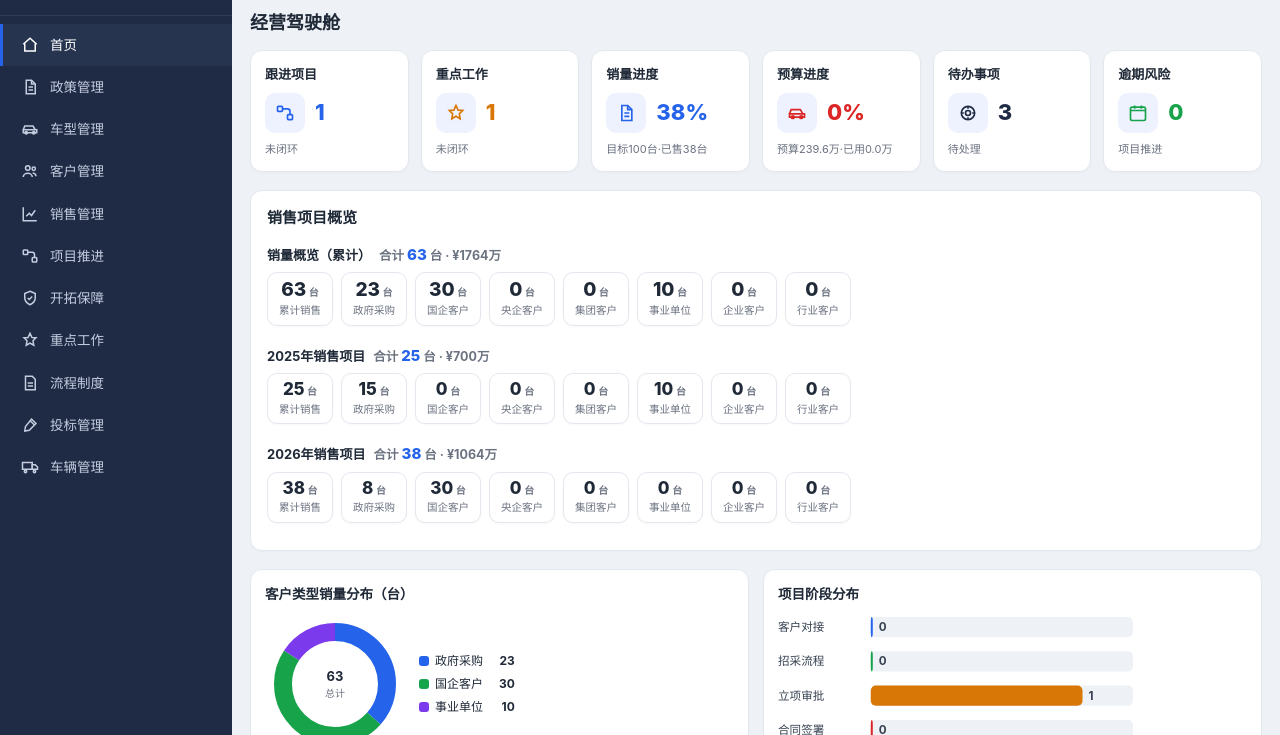
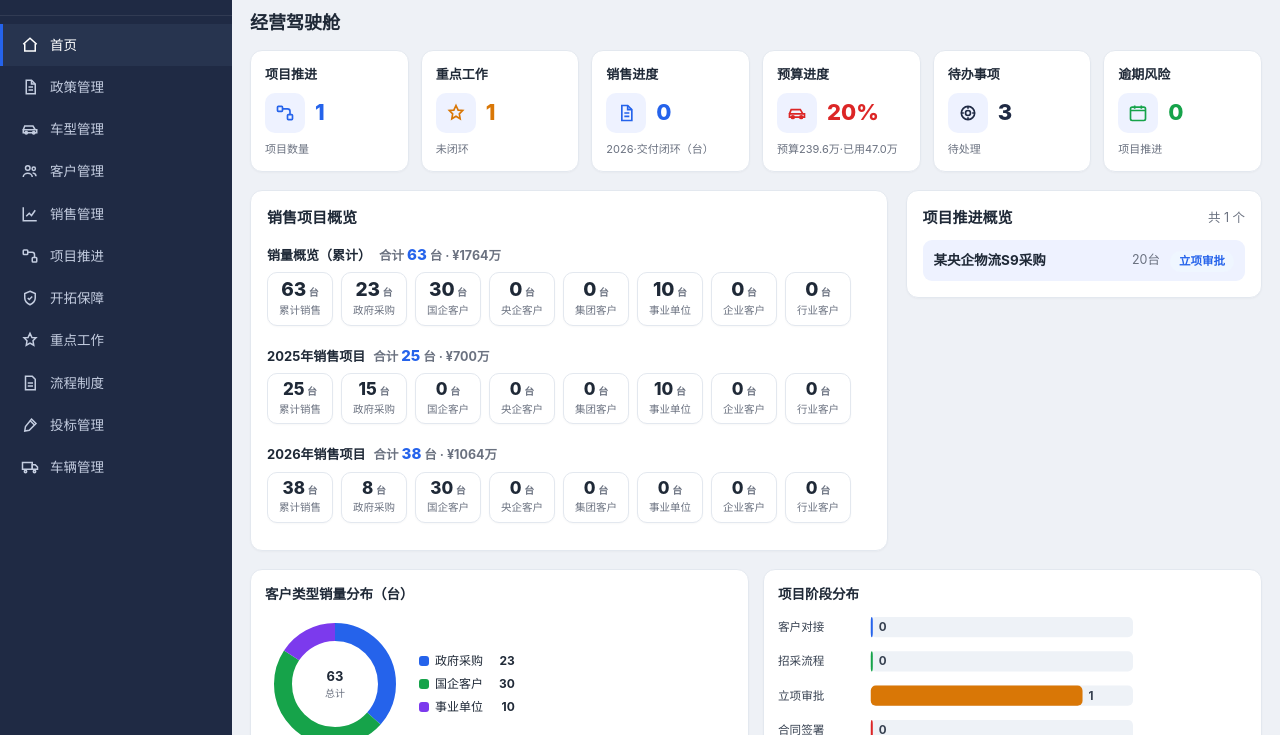
Before and after one commit to Mindwander-JHF/xiangjie-workbench, a plain HTML site: page index.html in a window 1280 px wide. Shown: the part 65-800 px from the top of the page. Drawn offline with Linux system fonts and the light colour scheme.

Commit message:
首页驾驶舱指标与布局调整

```diff
--- a/index.html
+++ b/index.html
@@ -91,6 +91,14 @@
   .yr-sub{font-size:12px;color:var(--sub);margin-top:6px}
   /* today card */
   .today-card{background:var(--card);border:1px solid var(--line);border-radius:12px;padding:16px 18px;box-shadow:0 1px 2px rgba(0,0,0,.03)}
+  .home-dual{display:flex;gap:18px;align-items:flex-start;margin-bottom:18px}
+  .home-dual .sales-ov{flex:0 1 auto;width:clamp(440px,63%,760px)}
+  .home-dual .proj-ov{flex:1 1 auto;min-width:0}
+  .proj-mini{list-style:none;margin:0;padding:0;display:flex;flex-direction:column;gap:8px}
+  .proj-mini li{display:flex;align-items:center;gap:10px;padding:9px 11px;background:var(--chip);border-radius:9px;min-width:0}
+  .proj-mini .pn{flex:1 1 auto;min-width:0;font-weight:700;font-size:13.5px;color:var(--text);overflow:hidden;text-overflow:ellipsis;white-space:nowrap}
+  .proj-mini .pq{flex:0 0 auto;font-size:12.5px;color:var(--sub);white-space:nowrap}
+  .proj-mini .pt{flex:0 0 auto}
   .today-head{display:flex;align-items:center;justify-content:space-between;margin-bottom:10px}
   .today-head span:first-child{font-size:15px;font-weight:700}
   .badge{font-size:12px;padding:3px 10px;border-radius:20px;font-weight:600}
@@ -194,6 +202,8 @@
     .btn{padding:7px 11px;font-size:12.5px}
     .view{padding:14px}
     .kpi-grid{grid-template-columns:repeat(2,1fr)}
+    .home-dual{flex-direction:column}
+    .home-dual .sales-ov{width:100%}
     .card-grid{grid-template-columns:1fr}
     .yr-grid{grid-template-columns:1fr}
   }
@@ -661,14 +671,17 @@ function yearAmt(year){return (state.purchaseCustomers||[]).filter(p=>p.年度==
 function allAmt(){return (state.purchaseCustomers||[]).reduce((a,b)=>a+Number(b.开票金额||b.销售价格||0),0);}
 /* 销售概览已合并为 renderHome 中的统一底框（见「销售项目概览」），旧 helper boxedSales/bareSales 停用 */
 function homeMetrics(){
-  const projN=(state.projects||[]).filter(p=>p.项目进度!=='车辆交付').length;
+  const projects=(state.projects||[]);
+  const projTotal=projects.length;
+  const projActive=projects.filter(p=>p.项目进度!=='车辆交付').length;
   const keyN=(state.keyProjects||[]).filter(k=>k.状态!=='已完成').length;
   const evN=(state.events||[]).filter(e=>e.状态!=='已完成').length;
-  const overdueN=(state.projects||[]).filter(projOverdue).length;
+  const overdueN=projects.filter(projOverdue).length;
   const pur26=(state.purchaseCustomers||[]).filter(p=>p.年度==='2026');
   const salesB=pur26.reduce((a,b)=>a+Number(b.采购数量||b.数量||0),0);
-  const budgetB=pur26.reduce((a,b)=>a+Number(b.预算金额||0),0)/10000;
-  return {projN,keyN,evN,overdueN,salesB,budgetB,salesPct:SALES_TARGET?Math.round(salesB/SALES_TARGET*100):0,budgetPct:BUDGET_TARGET?Math.round(budgetB/BUDGET_TARGET*100):0,todo:projN+keyN+evN};
+  const deliveredN=pur26.filter(p=>p.销售状态==='交付闭环').length;
+  const budgetB=pur26.reduce((a,b)=>a+Number(b.分担预算||0),0)/10000;
+  return {projTotal,projActive,keyN,evN,overdueN,salesB,deliveredN,budgetB,salesPct:SALES_TARGET?Math.round(salesB/SALES_TARGET*100):0,budgetPct:BUDGET_TARGET?Math.round(budgetB/BUDGET_TARGET*100):0,todo:projActive+keyN+evN};
 }
 function renderHome(){
   let h=`<div class="home">`;
@@ -676,9 +689,9 @@ function renderHome(){
   // 置顶项目面板（6项）
   const m=homeMetrics();
   const panel=[
-    {n:m.projN,l:'跟进项目',sub:'未闭环',c:'var(--primary)',i:ICON.projects},
+    {n:m.projTotal,l:'项目推进',sub:'项目数量',c:'var(--primary)',i:ICON.projects},
     {n:m.keyN,l:'重点工作',sub:'未闭环',c:'var(--amber)',i:ICON.keyProjects},
-    {n:m.salesPct+'%',l:'销量进度',sub:`目标${SALES_TARGET}台·已售${m.salesB}台`,c:m.salesPct>=100?'var(--green)':'var(--primary)',i:ICON.policies},
+    {n:m.deliveredN,l:'销售进度',sub:'2026·交付闭环（台）',c:'var(--primary)',i:ICON.policies},
     {n:m.budgetPct+'%',l:'预算进度',sub:`预算${BUDGET_TARGET}万·已用${m.budgetB.toFixed(1)}万`,c:m.budgetPct>=100?'var(--green)':'var(--red)',i:ICON.models},
     {n:m.todo,l:'待办事项',sub:'待处理',c:'var(--navy)',i:ICON.developments},
     {n:m.overdueN,l:'逾期风险',sub:'项目推进',c:m.overdueN?'var(--red)':'var(--green)',i:ICON.events}
@@ -687,11 +700,27 @@ function renderHome(){
   h+=`<div class="kpi-grid">`+panel.map(k=>`<div class="kpi"><div class="kpi-title">${k.l}</div><div class="kpi-main"><div class="kpi-ico" style="color:${k.c}">${k.i}</div><div class="kpi-n" style="color:${k.c}">${k.n}</div></div><div class="kpi-sub">${k.sub}</div></div>`).join('')+`</div>`;
   // 销量概览 + 2025 + 2026 销售项目，统一放入一个底框
   const smT=salesMetrics(null), sm25=salesMetrics('2025'), sm26=salesMetrics('2026');
-  h+=`<div class="yr-card" style="margin-bottom:18px"><div class="yr-head"><h3>销售项目概览</h3></div>`
+  h+=`<div class="home-dual">`;
+  h+=`<div class="yr-card sales-ov"><div class="yr-head"><h3>销售项目概览</h3></div>`
     +`<div class="sales-block"><div class="sales-block-h">销量概览（累计）<span class="yr-total">合计 <b>${smT.累计}</b> 台 · ¥${shortMoney(allAmt())}</span></div>${salesMetricCards(smT,'overview')}</div>`
     +`<div class="sales-block"><div class="sales-block-h">2025年销售项目<span class="yr-total">合计 <b>${sm25.累计}</b> 台 · ¥${shortMoney(yearAmt('2025'))}</span></div>${salesMetricCards(sm25)}</div>`
     +`<div class="sales-block"><div class="sales-block-h">2026年销售项目<span class="yr-total">合计 <b>${sm26.累计}</b> 台 · ¥${shortMoney(yearAmt('2026'))}</span></div>${salesMetricCards(sm26)}</div>`
     +`</div>`;
+  const ps=(state.projects||[]);
+  h+=`<div class="yr-card proj-ov"><div class="yr-head"><h3>项目推进概览</h3><span class="yr-total">共 ${ps.length} 个</span></div>`;
+  if(!ps.length){h+=`<div class="empty" style="padding:20px">暂无项目推进记录。</div>`;}
+  else{
+    h+=`<ul class="proj-mini">`;
+    ps.forEach(p=>{
+      const qty=p.采购数量?`${p.采购数量}台`:'—';
+      const idx=PROJ_STAGES.indexOf(p.项目进度);
+      const cls=idx<0?'tag-gray':(idx===PROJ_STAGES.length-1?'tag-green':(idx>=PROJ_STAGES.length-2?'tag-amber':'tag-blue'));
+      h+=`<li><span class="pn" title="${escapeHtml(p.项目名称||'')}">${escapeHtml(p.项目名称||'（未命名）')}</span><span class="pq">${qty}</span><span class="pt">${t(p.项目进度||'—',cls)}</span></li>`;
+    });
+    h+=`</ul>`;
+  }
+  h+=`</div>`;
+  h+=`</div>`;
   // 图表（保留：客户类型销量分布 / 项目阶段分布）— 均按新销售口径
   const smAll=salesMetrics(null);
   const donutItems=CUST_TYPES.map((k,i)=>({label:k,value:smAll[k]||0,color:PALETTE[i%PALETTE.length]})).filter(x=>x.value>0);
```
